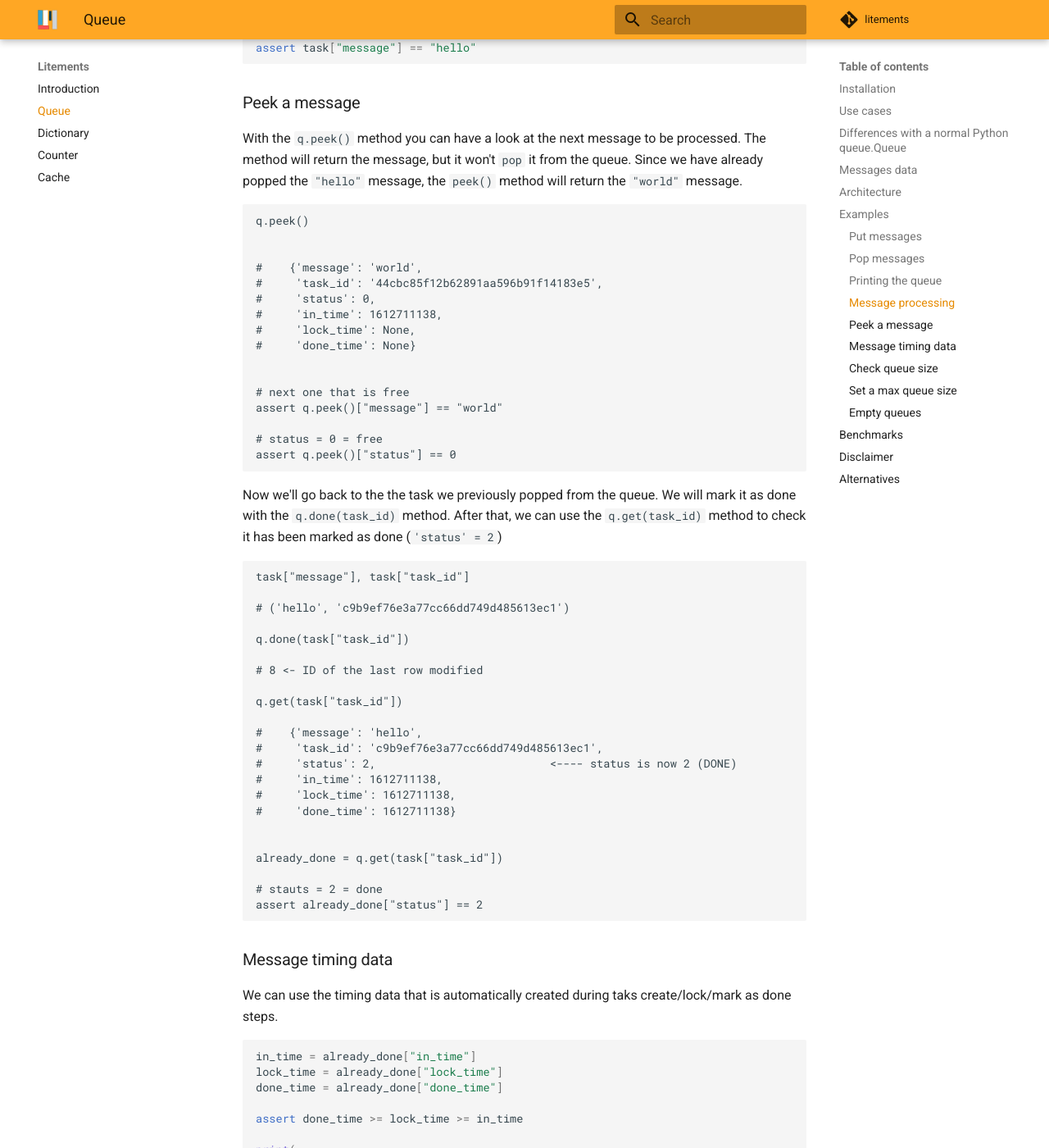
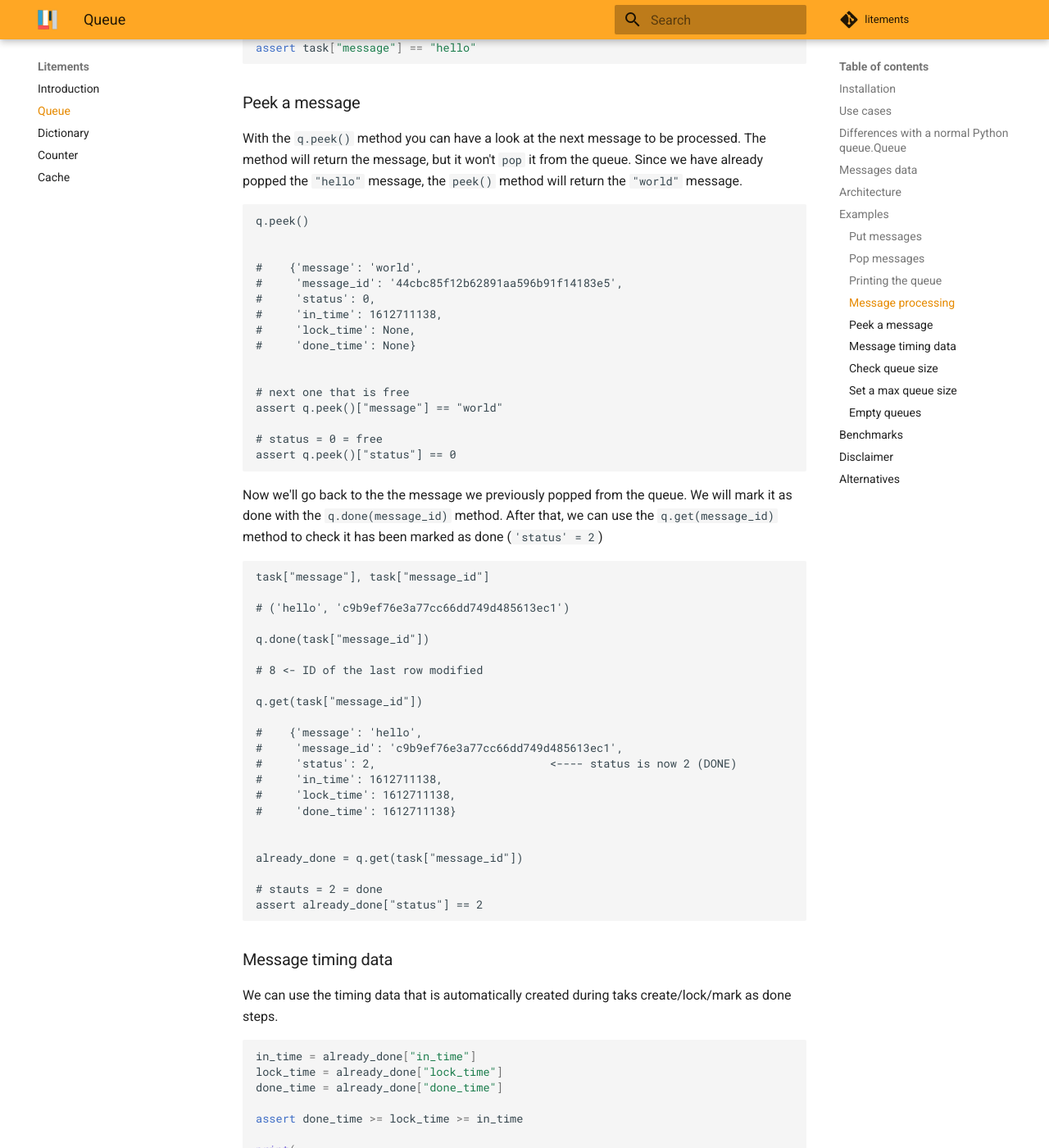
Before and after one commit to litements/site, an MkDocs documentation site: the page built from docs/queue.md, in a window 1280 px wide and 1400 px high, scrolled down 3054 px. Shown: the whole window at 82% size. Built offline with MkDocs 1.6.1 and Material for MkDocs 9.7.7, drawn with Linux system fonts in a browser that asks for light colours; some of the changed text lies outside the part shown.

Commit message:
task -> message

````diff
--- a/docs/queue.md
+++ b/docs/queue.md
@@ -8,7 +8,7 @@ pip install litequeue
 
 ## Use cases
 
-You can use this to implement a persistent queue. It also has timing metrics for the tasks, and the api to set a task as done lets you specifiy the `task_id` to be set as done.
+You can use this to implement a persistent queue. It also has timing metrics for the messages, and the api to set a message as done lets you specifiy the `message_id` to be set as done.
 
 Since it's all based on SQLite / SQL, it is easily extendable.
 
@@ -17,15 +17,15 @@ Tasks/messages are always passed as strings, so you can use json data as message
 ## Differences with a normal Python `queue.Queue`
 
 * Persistence
-* Different API to set tasks as done (you tell it which `task_id` to set as done)
-* Timing metrics. As long as tasks are still in the queue or not pruned, you can see how long they have been there or how long they took to finish.
+* Different API to mark messages as done (you tell it which `message_id ` to set as done)
+* Timing metrics. As long as messages are still in the queue or not pruned, you can see how long they have been there or how long they took to finish.
 * Easy to extend using SQL
 * Messages/elements/tasks in the queue are always strings
 
 ## Messages data
 
 * message (text): the message itself, it must be a string
-* task_id (text): a random string ID generated when the message is put in the queue.
+* message_id (text): a random string ID generated when the message is put in the queue.
 * status (int): status of the message. 0 = free, 1 = locked (the message is being processed), 2 = done (the message has been processed and it can be deleted).
 * in_time (int): the [unix epoch time](https://en.wikipedia.org/wiki/Unix_time) when the message was inserted in the queue
 * lock_time (int): the unix epoch time when the message was locked for processing
@@ -33,13 +33,13 @@ Tasks/messages are always passed as strings, so you can use json data as message
 
 ## Architecture
 
-SQLite does not have row-level locks, so we can't use the pattern like `SELECT ... FOR UPDATE SKIP LOCKED`. The current `litequeue` implementation locks a message first and returns it. Then the application is responsible of setting it as done. The problem with this approach is that the application could crash while processing the message/task, so it would stay locked forever. The messages table has an `in_time` and `lock_time` columns (both are Unix epochs). To counter the lock + crash problem, some logic could be implemented like:
+SQLite does not have row-level locks, so we can't use the pattern like `SELECT ... FOR UPDATE SKIP LOCKED`. The current `litequeue` implementation marks a message as locked first and then returns it. The application is responsible of setting it as done. The problem with this approach is that the application could crash while processing the message/task, so it would stay marked locked forever. The messages table has an `in_time` and `lock_time` columns (both are Unix epochs). To counter the lock + crash problem, some logic could be implemented like:
 
 ```
 time_locked = in_time - lock_time
 
 if time_locked > threshhold:
-	delete/edit/modify task
+	delete/modify/add_again ( message )
 ```
 
 With that pattern you can check all the tasks that have been locked for more than `X` seconds and do whatever you need with them.
@@ -64,11 +64,11 @@ q.put("bar")
 
 ### Pop messages
 
-Now we can use the `q.pop()` method to retrieve the next message. For each message, a random `task_id` will be generated on creation. The `.pop()` method returns a dictionary with the message's data.
+Now we can use the `q.pop()` method to retrieve the next message. For each message, a random `message_id` will be generated on creation. The `.pop()` method returns a dictionary with the message's data.
 
 ```python
 q.pop()
-# {'message': 'hello', 'task_id': '7da620ac542acd76c806dbcf00218426', ...}
+# {'message': 'hello', 'message_id': '7da620ac542acd76c806dbcf00218426', ...}
 ```
 
 ### Printing the queue
@@ -84,7 +84,7 @@ print(q)
 #      'lock_time': 1612711137,
 #      'message': 'hello',
 #      'status': 1,
-#      'task_id': '7da620ac542acd76c806dbcf00218426'},
+#      'message_id': '7da620ac542acd76c806dbcf00218426'},
 #       ...
 ```
 
@@ -125,7 +125,7 @@ q.peek()
 
 
 #    {'message': 'world',
-#     'task_id': '44cbc85f12b62891aa596b91f14183e5',
+#     'message_id': '44cbc85f12b62891aa596b91f14183e5',
 #     'status': 0,
 #     'in_time': 1612711138,
 #     'lock_time': None,
@@ -139,28 +139,28 @@ assert q.peek()["message"] == "world"
 assert q.peek()["status"] == 0
 ```
 
-Now we'll go back to the the task we previously popped from the queue. We will mark it as done with the `q.done(task_id)` method. After that, we can use the `q.get(task_id)` method to check it has been marked as done (`'status' = 2`)
+Now we'll go back to the the message we previously popped from the queue. We will mark it as done with the `q.done(message_id)` method. After that, we can use the `q.get(message_id)` method to check it has been marked as done (`'status' = 2`)
 
 ```
-task["message"], task["task_id"]
+task["message"], task["message_id"]
 
 # ('hello', 'c9b9ef76e3a77cc66dd749d485613ec1')
 
-q.done(task["task_id"])
+q.done(task["message_id"])
 
 # 8 <- ID of the last row modified
 
-q.get(task["task_id"])
+q.get(task["message_id"])
 
 #    {'message': 'hello',
-#     'task_id': 'c9b9ef76e3a77cc66dd749d485613ec1',
+#     'message_id': 'c9b9ef76e3a77cc66dd749d485613ec1',
 #     'status': 2,   						<---- status is now 2 (DONE)
 #     'in_time': 1612711138,
 #     'lock_time': 1612711138,
 #     'done_time': 1612711138}
 
 
-already_done = q.get(task["task_id"])
+already_done = q.get(task["message_id"])
 
 # stauts = 2 = done
 assert already_done["status"] == 2
@@ -178,7 +178,7 @@ done_time = already_done["done_time"]
 assert done_time >= lock_time >= in_time
 
 print(
-    f"Task {already_done['task_id']} took {done_time - lock_time} seconds to get done and was in the queue for {done_time - in_time} seconds"
+    f"Task {already_done['message_id']} took {done_time - lock_time} seconds to get done and was in the queue for {done_time - in_time} seconds"
 )
 
 # Task c9b9ef76e3a77cc66dd749d485613ec1 took 0 seconds to get done and was in the queue for 0 seconds
@@ -194,12 +194,12 @@ To removed the messages marked as done (`'status' = 2`), use the `q.prune()` met
 assert q.qsize() == 7
 
 next_one_msg = q.peek()["message"]
-next_one_id = q.peek()["task_id"]
+next_one_id = q.peek()["message_id"]
 
 task = q.pop()
 
 assert task["message"] == next_one_msg
-assert task["task_id"] == next_one_id
+assert task["message_id"] == next_one_id
 
 # remove finished items
 q.prune()
@@ -212,19 +212,19 @@ print(q)
 #      'lock_time': 1612711137,
 #      'message': 'hello',
 #      'status': 1,
-#      'task_id': '7da620ac542acd76c806dbcf00218426'},
+#      'message_id': '7da620ac542acd76c806dbcf00218426'},
 #     {'done_time': None,
 #      'in_time': 1612711137,
 #      'lock_time': 1612711137,
 #      'message': 'world',
 #      'status': 1,
-#      'task_id': 'a593292cfc8d2f3949eab857eafaf608'},
+#      'message_id': 'a593292cfc8d2f3949eab857eafaf608'},
 #     {'done_time': None,
 #      'in_time': 1612711137,
 #      'lock_time': 1612711137,
 #      'message': 'foo',
 #      'status': 1,
-#      'task_id': '17e843a29770df8438ad72bbcf059bf5'},
+#      'message_id': '17e843a29770df8438ad72bbcf059bf5'},
 #     ...
 ```
 
@@ -270,7 +270,7 @@ When we `pop` and item we can add another one. Take into account that `q.put()`
 q.pop()
 
 #    {'message': 'aktabyjadzrsohlitnei',
-#     'task_id': '08b201c31099a296ef37f23b5257e5b6'}
+#     'message_id': '08b201c31099a296ef37f23b5257e5b6'}
 
 # Now we can put another message without error
 q.put("hello")
@@ -386,7 +386,7 @@ q.put(tid)
 
 task = q.pop()
 
-q.done(task["task_id"])
+q.done(task["message_id"])
 
 # 80.2 µs ± 4.02 µs per loop (mean ± std. dev. of 7 runs, 10000 loops each)
 ```
````
Also changed, not shown: other parts of docs/queue.md (+1 -1 lines).
